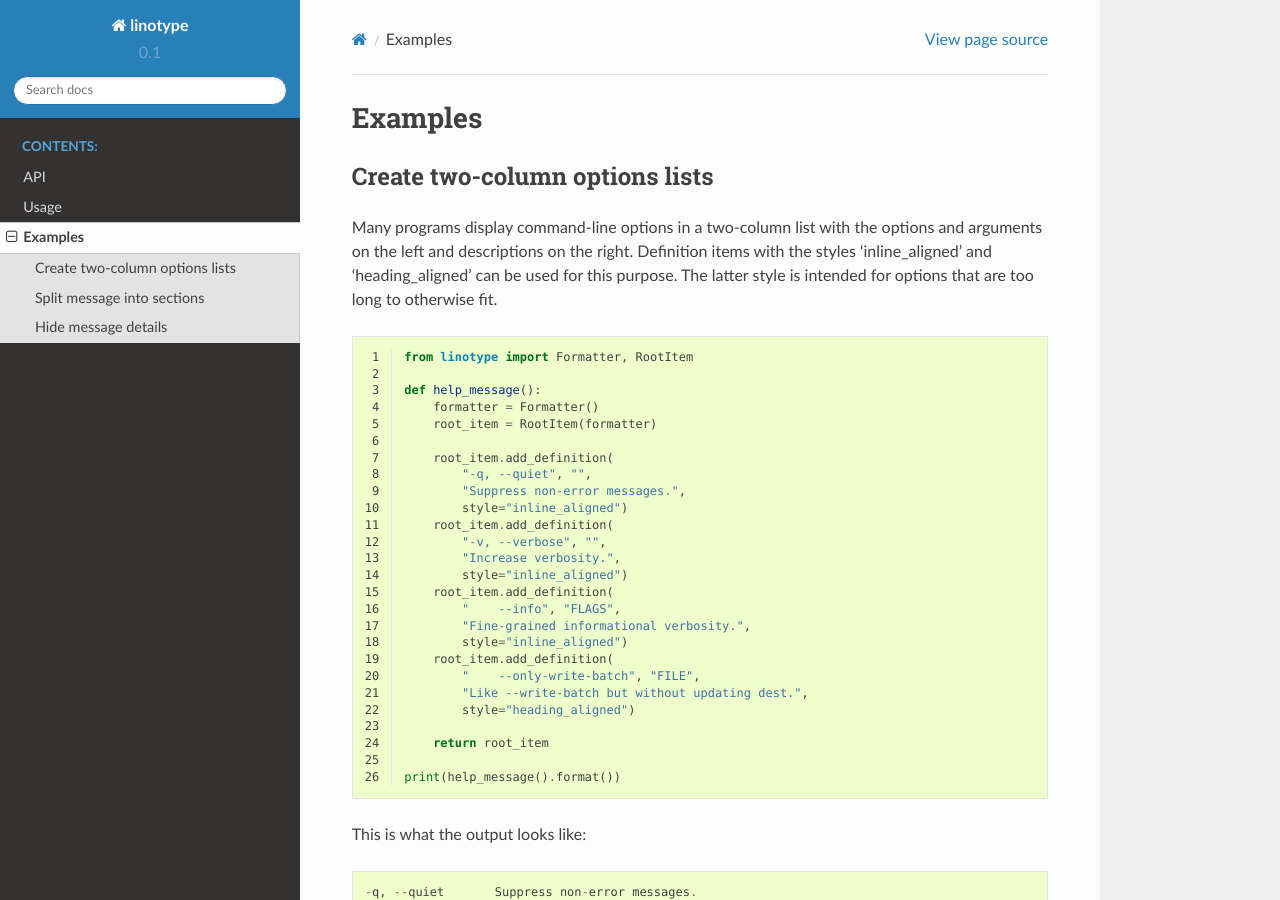
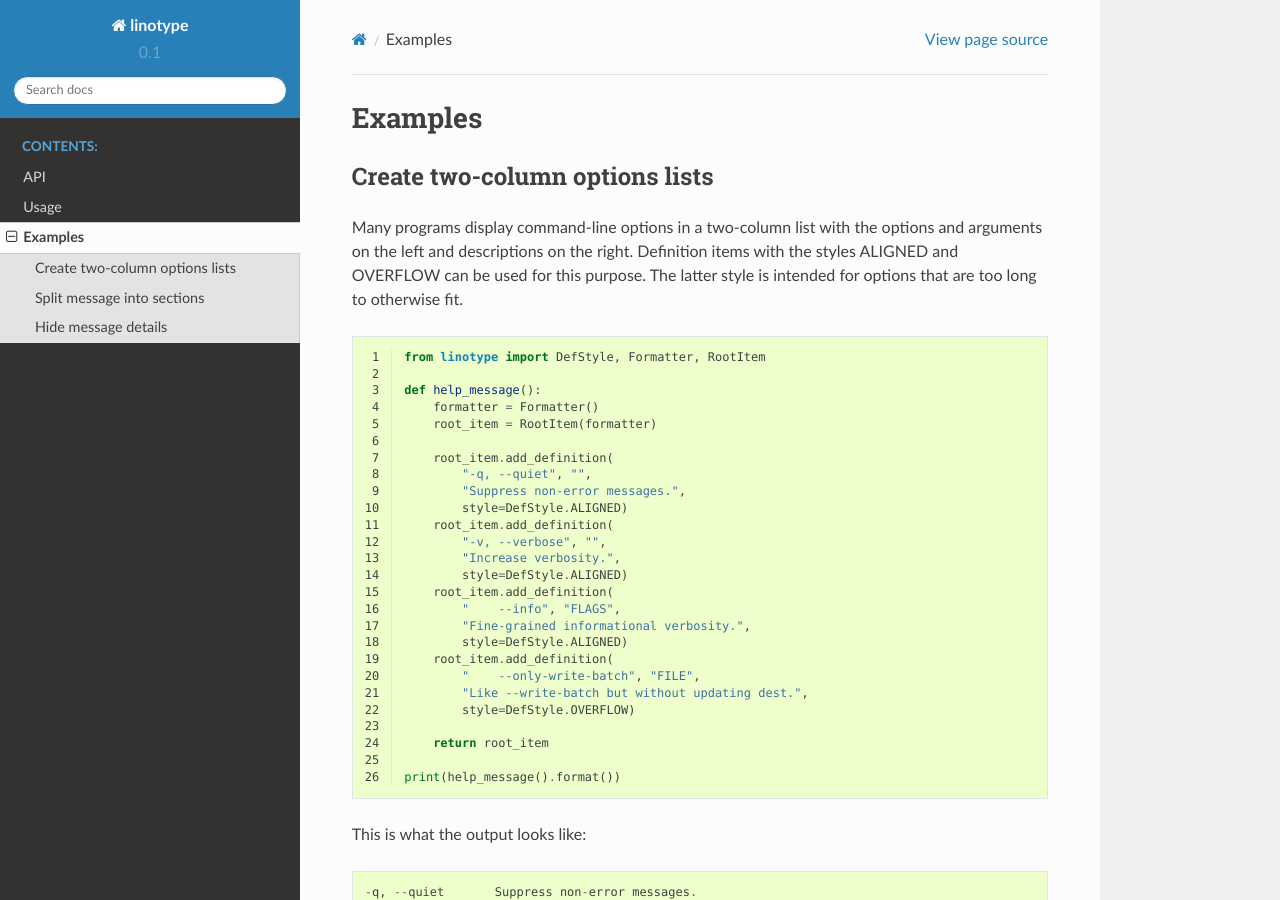
Before and after one commit to lostatc/linotype, a Sphinx documentation site: the page built from docs/examples.rst, in a window 1280 px wide and 900 px high. Built offline with Sphinx 7.4.7 and the Read the Docs theme 2.0.0, drawn with Linux system fonts in a browser that asks for light colours.

Commit message:
Replace strings with enums
This commit creates enums for each definition style that are passed in
instead of strings.

```diff
--- a/docs/api.rst
+++ b/docs/api.rst
@@ -1,5 +1,8 @@
 API
 ===
+.. autoclass:: linotype.DefStyle
+    :members:
+
 .. autoclass:: linotype.Formatter
     :members:
 
--- a/docs/examples.rst
+++ b/docs/examples.rst
@@ -4,14 +4,13 @@ Create two-column options lists
 -------------------------------
 Many programs display command-line options in a two-column list with the
 options and arguments on the left and descriptions on the right. Definition
-items with the styles 'inline_aligned' and 'heading_aligned' can be used for
-this purpose. The latter style is intended for options that are too long to
-otherwise fit.
+items with the styles ALIGNED and OVERFLOW can be used for this purpose. The
+latter style is intended for options that are too long to otherwise fit.
 
 .. code-block:: python
     :linenos:
 
-    from linotype import Formatter, RootItem
+    from linotype import DefStyle, Formatter, RootItem
 
     def help_message():
         formatter = Formatter()
@@ -20,19 +19,19 @@ otherwise fit.
         root_item.add_definition(
             "-q, --quiet", "",
             "Suppress non-error messages.",
-            style="inline_aligned")
+            style=DefStyle.ALIGNED)
         root_item.add_definition(
             "-v, --verbose", "",
             "Increase verbosity.",
-            style="inline_aligned")
+            style=DefStyle.ALIGNED)
         root_item.add_definition(
             "    --info", "FLAGS",
             "Fine-grained informational verbosity.",
-            style="inline_aligned")
+            style=DefStyle.ALIGNED)
         root_item.add_definition(
             "    --only-write-batch", "FILE",
             "Like --write-batch but without updating dest.",
-            style="heading_aligned")
+            style=DefStyle.OVERFLOW)
 
         return root_item
 
--- a/linotype/__init__.py
+++ b/linotype/__init__.py
@@ -1,3 +1,3 @@
 """Automatically format help messages."""
 
-from linotype.items import Formatter, RootItem
+from linotype.items import DefStyle, Formatter, RootItem
```
Also changed, not shown: 2 other files.
